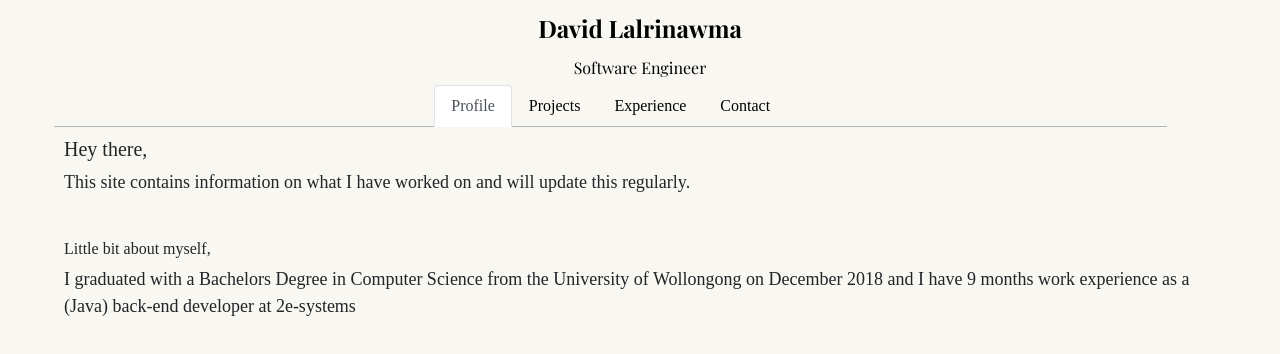
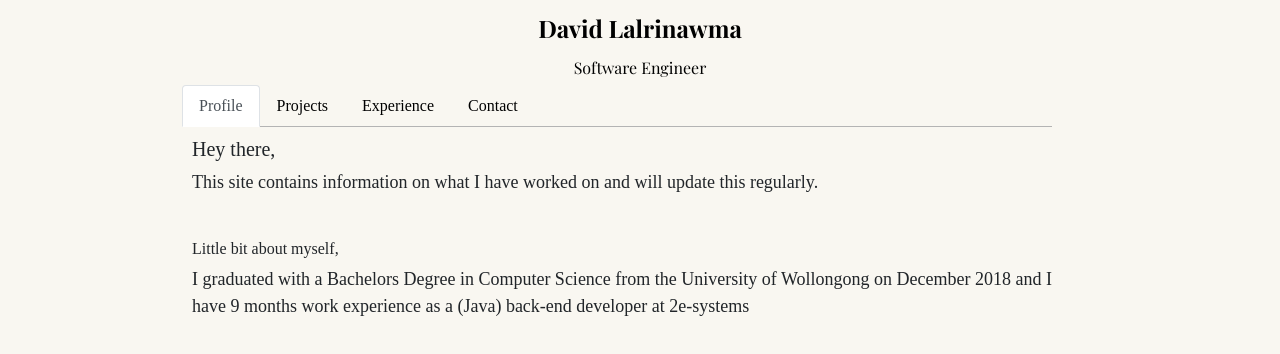
Before and after one commit to davidyeshi/portfolio, a React (Create React App) app: page / in a window 1280 px wide. Shown: the top 354 px of the page. Built offline with nearby package versions, Linux system fonts and the light colour scheme; a web font is replaced by a local one.

Commit message:
styling refactor

```diff
--- a/src/containers/Layout/Layout.js
+++ b/src/containers/Layout/Layout.js
@@ -2,7 +2,7 @@ import React, { Component } from 'react';
 import { Tabs, Tab } from 'react-bootstrap';
 import classes from './Layout.module.css';
 import Header from '../../components/Navigation/Header/Header';
-import About from '../../components/About/About';
+import Profile from '../../components/Profile/Profile';
 
 class Layout extends Component {
 
@@ -13,7 +13,7 @@ class Layout extends Component {
                     <div className={classes.Subhead}>
                         <Tabs defaultActiveKey="profile" id="uncontrolled-tab-example">
                             <Tab eventKey="profile" title="Profile">
-                            <div className={classes.Outline}><About /></div>
+                            <div className={classes.Outline}><Profile /></div>
                             </Tab>
                             <Tab eventKey="projects" title="Projects">
                             <div className={classes.Outline}>Projects</div>
--- a/src/containers/Layout/Layout.module.css
+++ b/src/containers/Layout/Layout.module.css
@@ -33,10 +33,12 @@
 /* For Desktop */
 @media (min-width: 500px) {
     .Outline {
+        width: 70vw;
         height: 80vw;
         font-size: large;
     }
     .Layout nav {
+        justify-content: left;
         font-size:medium;
     }
 }
```
Also changed, not shown: src/components/Profile/Profile.js (renamed from src/components/About/About.js).
